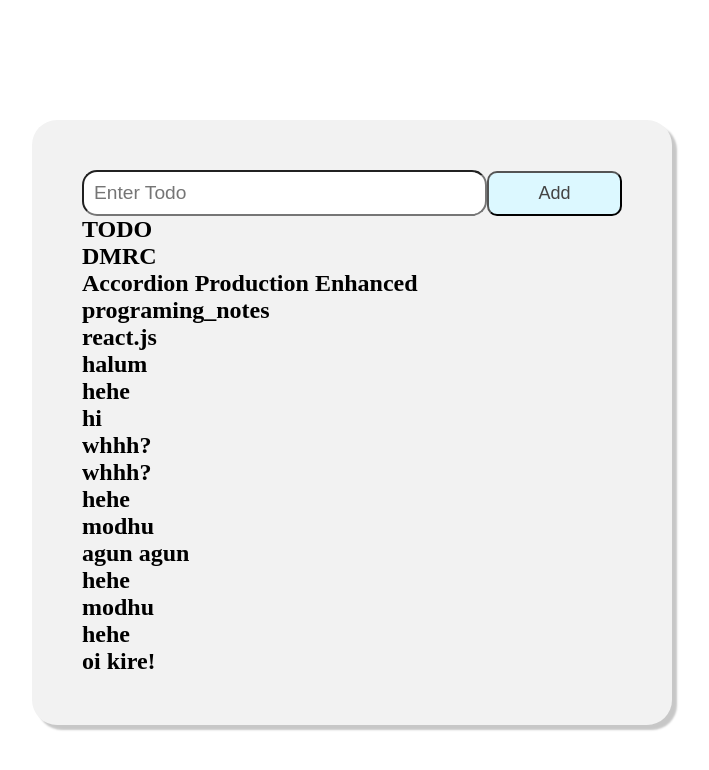
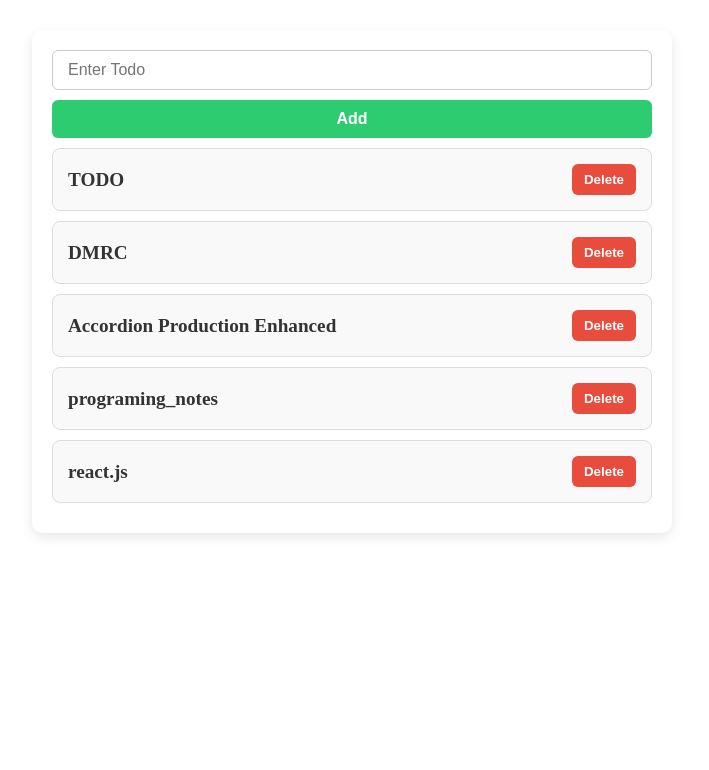
Before and after one commit to RifatParadoxical/TODO, a React (Vite) app: page / in a window 1280 px wide. Shown: the top 770 px of the page, without its empty margins (288-997 px from the left). Built offline with nearby package versions, Linux system fonts and the light colour scheme; data requests are answered from the project's data file.

Commit message:
Tenth comit

```diff
--- a/data/db.json
+++ b/data/db.json
@@ -19,66 +19,6 @@
     {
       "id": "5",
       "name": "react.js"
-    },
-    {
-      "id": "6",
-      "name": ""
-    },
-    {
-      "id": "7",
-      "name": "halum"
-    },
-    {
-      "id": "931d",
-      "name": "hehe"
-    },
-    {
-      "id": "1f21",
-      "name": "hi"
-    },
-    {
-      "id": "36a9",
-      "name": "whhh?"
-    },
-    {
-      "id": "bd93",
-      "name": "whhh?"
-    },
-    {
-      "id": "babf",
-      "name": "hehe"
-    },
-    {
-      "id": "9b8e",
-      "newTodo": "oi kire!"
-    },
-    {
-      "id": "beff",
-      "newTodo": "oi kire"
-    },
-    {
-      "id": "0948",
-      "name": "modhu"
-    },
-    {
-      "id": "83bb",
-      "name": "agun agun"
-    },
-    {
-      "id": "b132",
-      "name": "hehe"
-    },
-    {
-      "id": "22c7",
-      "name": "modhu"
-    },
-    {
-      "id": "3135",
-      "name": "hehe"
-    },
-    {
-      "id": "5f8d",
-      "name": "oi kire!"
     }
   ]
 }
--- a/src/App.jsx
+++ b/src/App.jsx
@@ -12,12 +12,32 @@ const App = () => {
         headers : {"Content-Type" : "application/json"},
         body : JSON.stringify(name)
       })
-      window.location.reload();
+      function reload() {
+        window.location.reload();
+      }
+      reload();
 
     } catch (error) {
       console.log(error)
     }
   }
+
+const dlt = async (element) => {
+
+  try {
+    const deletingData = await fetch('http://localhost:3000/repoes/' + element.id,{
+      method : 'DELETE'
+    })
+
+    function reload() {
+      window.location.reload();
+    }
+    reload();
+
+  } catch (error) {
+
+  }
+}
 
   useEffect(() => {
      const fetchData = async () => {
@@ -42,14 +62,22 @@ const App = () => {
 
   return (
     <div className="container">
-      <form onSubmit={handleSubmit(onSubmit)}>
-        <input {...register('newTodo', {required: true})} type="text" placeholder='Enter Todo' />
-        <button type='Submit'>Add</button>
-        {errors.newTodo && <p style={{color : "red"}}>To add new Todo, Input can't be Empty.</p>}
-      </form>
+        <form className="todo-form" onSubmit={handleSubmit(onSubmit)}>
+    <input
+      {...register('newTodo', { required: true })}
+      type="text"
+      placeholder="Enter Todo"
+      className="todo-input"
+    />
+    <button type="submit" className="add-button">Add</button>
+    {errors.newTodo && (
+      <p className="error-message">To add new Todo, Input can't be empty.</p>
+    )}
+  </form>
       {todo ? todo.map((element, key)=>(
-        <div key={element.id}>
-          <h2>{element.name}</h2>
+          <div key={element.id} className="todo-item">
+          <h2 className="todo-title">{element.name}</h2>
+          <button className="delete-button" onClick={() => dlt(element)}>Delete</button>
         </div>
       )) : ( <h2>Loading..</h2> )}
     </div>
--- a/src/index.css
+++ b/src/index.css
@@ -1,53 +1,73 @@
-*{
-  margin: 0;
-  padding: 0;
-  box-sizing: border-box;
-}
-html,body{
-  height: 100%;
-  width: 100%;
-}
-.container{
-  background-color: #f2f2f2;
-  box-shadow: 5px 5px 2px rgba(0, 0, 0, 0.219);
-  width: 100vw;
-  padding: 50px;
-  border-radius: 25px;
-  transform: translateY(120px);
-}
-.inputField{
-  width: 100%;
-  margin-bottom: 5px;
-}
-input{
-  width: 75%;
-  padding: 10px;
-  border-radius: 15px;
-  font-size: larger;
-}
-button{
-  width: 25%;
-  padding: 10px;
-  border-radius: 10px;
-  font-size: large;
-  background-color: rgb(220, 248, 255);
-  color: #444444;
-}
-.taskName{
-  text-align: center;
-  font-size: 1.6rem;
-  font-weight: 200;
-  font-style: bold;
-  padding: 10px;
-  font-family:'Times New Roman', Times, serif;
-  text-transform: capitalize;
-  border-bottom: 0.5px solid black;
+.todo-item {
+  background-color: #f9f9f9;
+  padding: 15px;
+  margin: 10px 0;
+  border-radius: 8px;
+  border: 1px solid #ddd;
+  display: flex;
+  justify-content: space-between;
+  align-items: center;
 }
 
-@media (min-width:800px) {
-  .container{
-    width: 50vw;
-    padding: 50px;
-    margin: auto;
-  }
+.todo-title {
+  margin: 0;
+  font-size: 1.2rem;
+  color: #333;
 }
+
+.delete-button {
+  padding: 8px 12px;
+  background-color: #e74c3c;
+  color: white;
+  border: none;
+  border-radius: 6px;
+  cursor: pointer;
+  font-weight: bold;
+  transition: background-color 0.3s;
+}
+
+.delete-button:hover {
+  background-color: #c0392b;
+}
+.container {
+  max-width: 600px;
+  margin: 30px auto;
+  padding: 20px;
+  background-color: #ffffff;
+  box-shadow: 0 4px 12px rgba(0, 0, 0, 0.1);
+  border-radius: 10px;
+}
+
+.todo-form {
+  display: flex;
+  flex-direction: column;
+  gap: 10px;
+}
+
+.todo-input {
+  padding: 10px 15px;
+  border: 1px solid #ccc;
+  border-radius: 6px;
+  font-size: 1rem;
+}
+
+.add-button {
+  padding: 10px 15px;
+  background-color: #2ecc71;
+  color: white;
+  border: none;
+  border-radius: 6px;
+  font-size: 1rem;
+  font-weight: bold;
+  cursor: pointer;
+  transition: background-color 0.3s ease;
+}
+
+.add-button:hover {
+  background-color: #27ae60;
+}
+
+.error-message {
+  color: red;
+  font-size: 0.9rem;
+}
```
